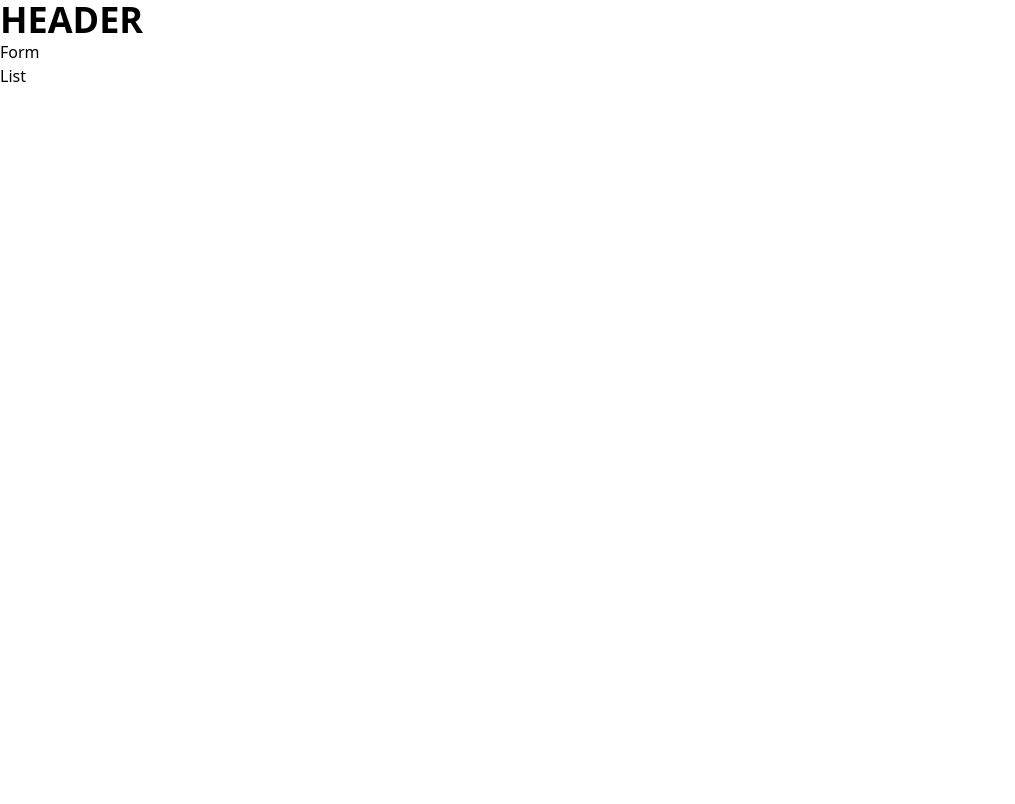
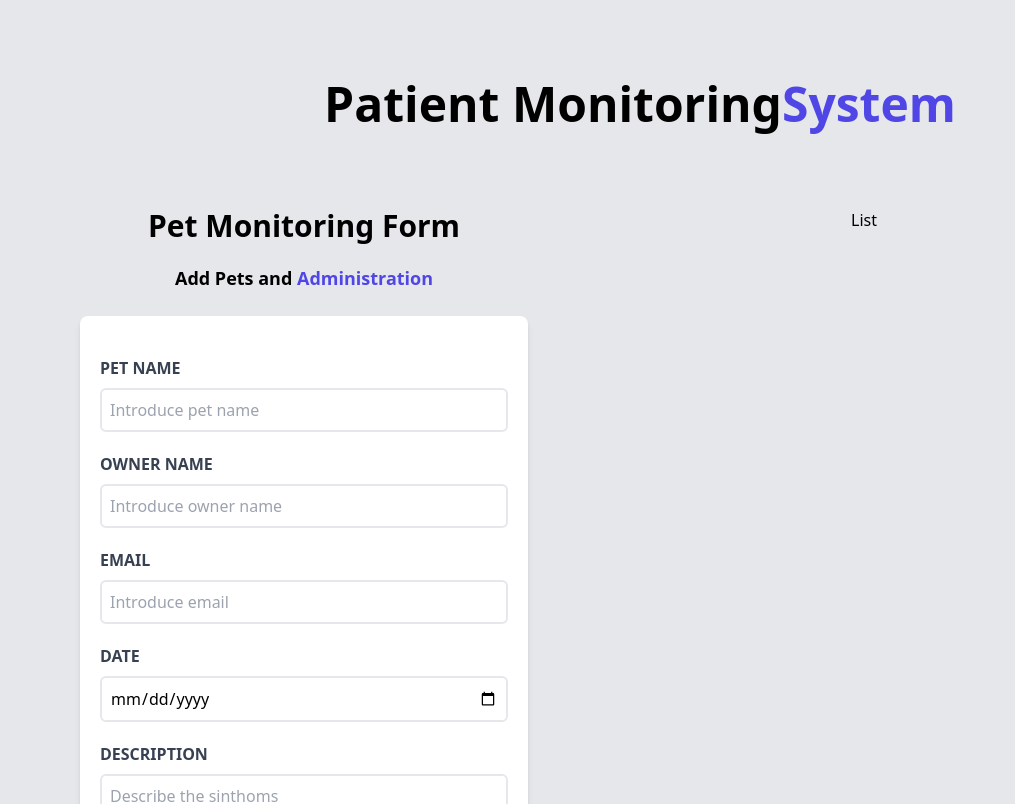
Before and after one commit to laylarodas/appointments-app, a React (Vite) app: page / in a window 1280 px wide. Shown: the top 804 px of the page, without its empty margins (0-1015 px from the left). Built offline with nearby package versions, Linux system fonts and the light colour scheme.

Commit message:
creating form

```diff
--- a/index.html
+++ b/index.html
@@ -6,7 +6,7 @@
     <meta name="viewport" content="width=device-width, initial-scale=1.0" />
     <title>Appointments</title>
   </head>
-  <body>
+  <body class="bg-gray-200 h-screen">
     <div id="root"></div>
     <script type="module" src="/src/main.jsx"></script>
   </body>
--- a/src/App.jsx
+++ b/src/App.jsx
@@ -5,11 +5,13 @@ import { List } from "./components/List"
 function App() {
 
   return (
-    <>
+    <div className="container mx-auto mt-20">
       <Header />
-      <Form />
-      <List />
-    </>
+      <div className="mt-12 lg:m-20 md:flex text-center">
+        <Form />
+        <List />
+      </div>
+    </div>
   )
 }
 
--- a/src/components/Form.jsx
+++ b/src/components/Form.jsx
@@ -2,6 +2,37 @@ import React from 'react'
 
 export const Form = () => {
   return (
-    <div>Form</div>
+    <div className='w-1/2 lg:w-2/5'>
+      <h2 className='font-black text-3xl'>Pet Monitoring Form</h2>
+      <p className='text-lg mt-5 mb-6 text-center font-bold'>
+        Add Pets and {''}
+        <span className='text-indigo-600'>Administration</span>
+      </p>
+
+      <form action="" className='bg-white shadow-md rounded-lg py-10 px-5 mb-10'>
+        <div className='text-left mb-5'>
+          <label className='block text-gray-700 uppercase font-bold' htmlFor="name">Pet Name</label>
+          <input type="text" id='name' placeholder='Introduce pet name' className='border-2 w-full p-2 mt-2 placeholder-gray-400 rounded-md'/>
+        </div>
+        <div className='text-left mb-5'>
+          <label className='block text-gray-700 uppercase font-bold' htmlFor="owner">Owner Name</label>
+          <input type="text" id='owner' placeholder='Introduce owner name' className='border-2 w-full p-2 mt-2 placeholder-gray-400 rounded-md'/>
+        </div>
+        <div className='text-left mb-5'>
+          <label className='block text-gray-700 uppercase font-bold' htmlFor="email">Email</label>
+          <input type="email" id='email' placeholder='Introduce email' className='border-2 w-full p-2 mt-2 placeholder-gray-400 rounded-md'/>
+        </div>
+        <div className='text-left mb-5'>
+          <label className='block text-gray-700 uppercase font-bold' htmlFor="date">Date</label>
+          <input type="date" id='name' className='border-2 w-full p-2 mt-2 placeholder-gray-400 rounded-md'/>
+        </div>
+        <div className='text-left mb-5'>
+          <label className='block text-gray-700 uppercase font-bold' htmlFor="description">Description</label>
+          <textarea type="text" id='description' placeholder='Describe the sinthoms' className='border-2 w-full p-2 mt-2 placeholder-gray-400 rounded-md'/>
+        </div>
+
+        <input type="submit" value="Add Pet" className='bg-indigo-600 w-full p-3 text-white font-bold uppercase rounded-sm hover:bg-indigo-700 cursor-pointer transition-all' />
+      </form>
+    </div>
   )
 }
--- a/src/components/Header.jsx
+++ b/src/components/Header.jsx
@@ -2,8 +2,11 @@ import React from 'react'
 
 export const Header = () => {
   return (
-    <header>
-        <h1 className='text-4xl font-bold uppercase'>Header</h1>
-    </header>
+    <>
+        <h1 className='font-black text-5xl text-center md:w-2/3 mx-auto'>
+          Patient Monitoring
+          <span className='text-indigo-600'>System</span>
+        </h1>
+    </>
   )
 }
--- a/src/components/List.jsx
+++ b/src/components/List.jsx
@@ -2,6 +2,8 @@ import React from 'react'
 
 export const List = () => {
   return (
-    <div>List</div>
+    <div className='w-1/2 lg:w-3/5'>
+      <div>List</div>
+    </div>
   )
 }
```
